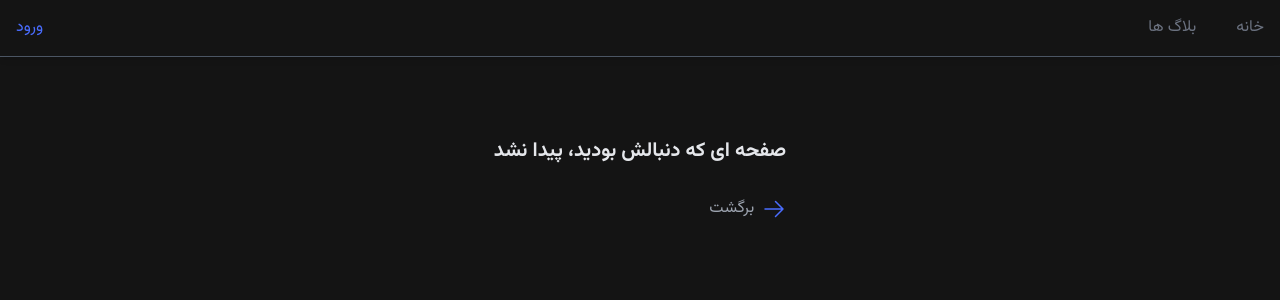
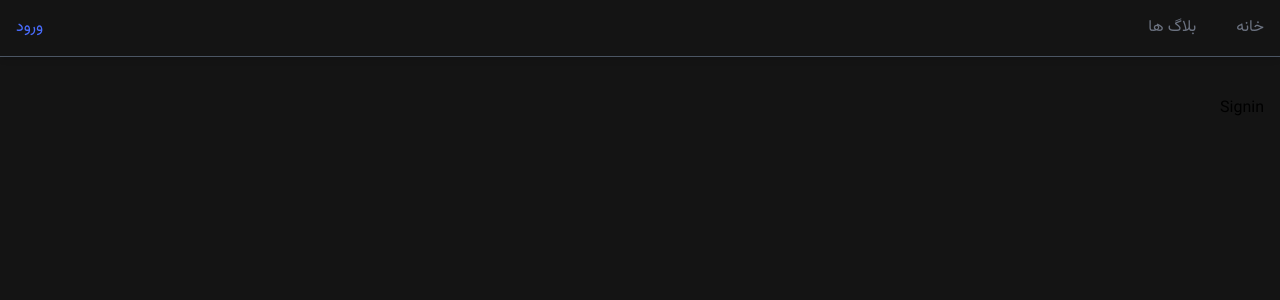
Before and after one commit to horex-Pro/next_blog_app, a Next.js app in the folder frontend/start/: page /signin in a window 1280 px wide. Before the commit this address had no page. Shown: the top 300 px of the page. Built offline with nearby package versions, Linux system fonts and the light colour scheme.

Commit message:
start authentication and authorization

```diff
--- /dev/null
+++ b/frontend/start/src/app/(auth)/signin/page.jsx
@@ -0,0 +1,7 @@
+import React from "react";
+
+function Signin() {
+  return <div>Signin</div>;
+}
+
+export default Signin;
--- /dev/null
+++ b/frontend/start/src/app/(auth)/signup/page.jsx
@@ -0,0 +1,7 @@
+import React from "react";
+
+function Signup() {
+  return <div>Signup</div>;
+}
+
+export default Signup;
```
